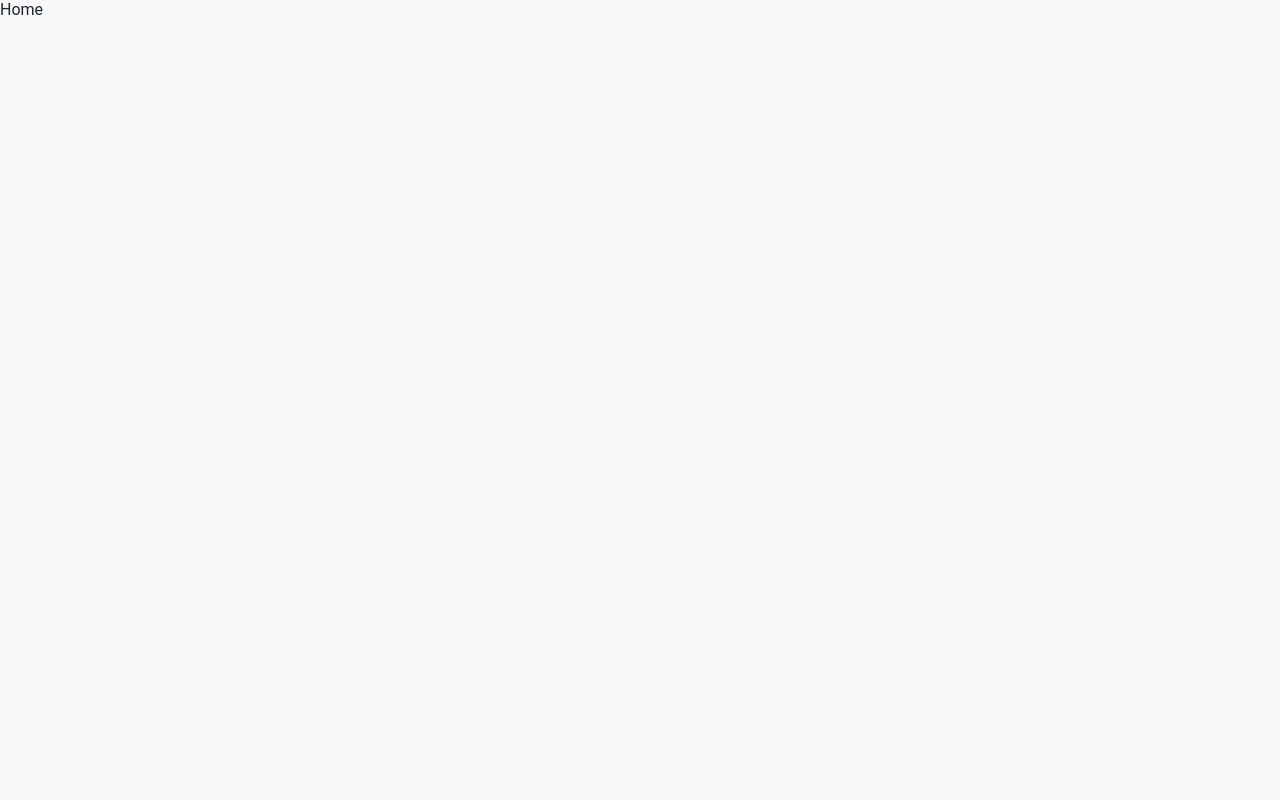
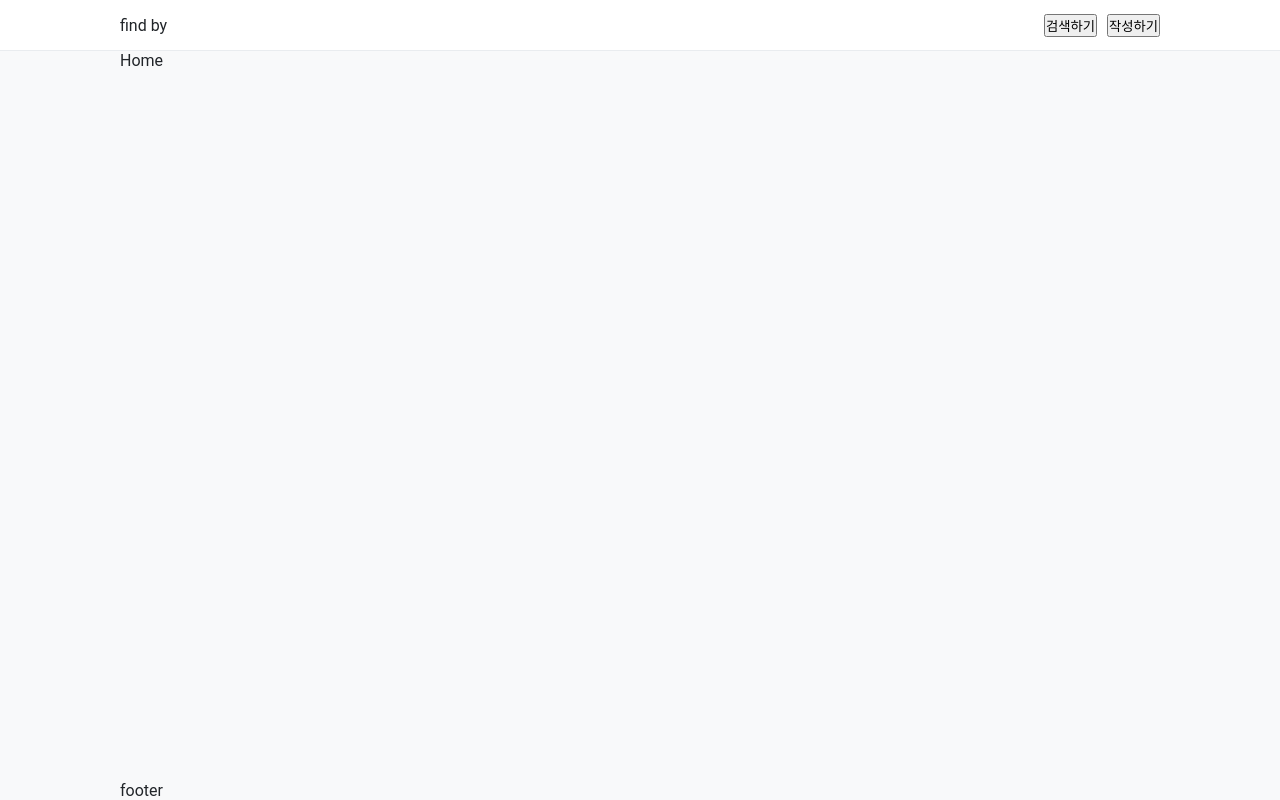
Before and after one commit to GDSC2023-Solution-Challenge/frontend, a React (Create React App) app: page / in a window 1280 px wide. Built offline with nearby package versions, Linux system fonts and the light colour scheme; a web font is replaced by a local one.

Commit message:
feat(layout): 기본적인 레이아웃 구성

```diff
--- a/package.json
+++ b/package.json
@@ -37,6 +37,7 @@
     "@types/node": "^16.18.12",
     "@types/react": "^18.0.28",
     "@types/react-dom": "^18.0.10",
+    "open-color": "^1.9.1",
     "react": "^18.2.0",
     "react-dom": "^18.2.0",
     "react-query": "^3.39.3",
--- a/src/App.tsx
+++ b/src/App.tsx
@@ -6,6 +6,7 @@ import { QueryClientProvider } from 'react-query'
 import { routeObjects } from '@routes/index'
 import queryClient from '@libs/queryClient'
 import { globalStyles } from '@styles/global'
+import { Layout } from './components/Layout'
 
 type Props = {}
 
@@ -15,7 +16,9 @@ const App: React.FC<Props> = () => {
   return (
     <QueryClientProvider client={queryClient}>
       <Global styles={globalStyles} />
-      <RouterProvider router={router} />
+      <Layout>
+        <RouterProvider router={router} />
+      </Layout>
     </QueryClientProvider>
   )
 }
--- /dev/null
+++ b/src/components/Button/Button,styled.tsx
@@ -0,0 +1,11 @@
+import styled from '@emotion/styled'
+
+const StyledWrapper = styled.button`
+  > header {
+    height: 50px;
+    display: flex;
+    align-items: center;
+  }
+`
+
+export default StyledWrapper
--- /dev/null
+++ b/src/components/Button/Button.tsx
@@ -0,0 +1,10 @@
+import React, { ButtonHTMLAttributes } from 'react'
+import StyledWrapper from './Button,styled'
+
+type Props = ButtonHTMLAttributes<HTMLButtonElement> & {}
+
+const Button: React.FC<Props> = ({ children }) => {
+  return <StyledWrapper>{children}</StyledWrapper>
+}
+
+export default Button
--- /dev/null
+++ b/src/components/Button/index.ts
@@ -0,0 +1 @@
+export { default as Button } from './Button'
--- /dev/null
+++ b/src/components/Layout/Layout.styled.tsx
@@ -0,0 +1,29 @@
+import styled from '@emotion/styled'
+import OpenColor from 'open-color'
+
+const StyledWrapper = styled.div`
+  display: grid;
+  grid-template-rows: auto minmax(0, 1fr) auto;
+  min-height: 100vh;
+  background-color: ${OpenColor.gray[0]};
+  > header {
+    background-color: white;
+    border-bottom: 1px solid ${OpenColor.gray[2]};
+    .wrapper {
+      height: 50px;
+      display: flex;
+      align-items: center;
+      justify-content: space-between;
+      .logo {
+      }
+      .rt {
+        display: flex;
+        gap: 10px;
+      }
+    }
+  }
+  > main {
+  }
+`
+
+export default StyledWrapper
--- /dev/null
+++ b/src/components/Layout/Layout.tsx
@@ -0,0 +1,27 @@
+import React, { ReactNode } from 'react'
+import { Button } from '../Button'
+import StyledWrapper from './Layout.styled'
+
+type Props = {
+  children?: ReactNode
+}
+
+const Layout: React.FC<Props> = ({ children }) => {
+  return (
+    <StyledWrapper>
+      <header>
+        <div className="wrapper common-container">
+          <div className="logo">find by</div>
+          <div className="rt">
+            <Button>검색하기</Button>
+            <Button>작성하기</Button>
+          </div>
+        </div>
+      </header>
+      <main className="common-container">{children}</main>
+      <footer className="common-container">footer</footer>
+    </StyledWrapper>
+  )
+}
+
+export default Layout
--- /dev/null
+++ b/src/components/Layout/index.ts
@@ -0,0 +1 @@
+export { default as Layout } from './Layout'
--- a/src/styles/common.ts
+++ b/src/styles/common.ts
@@ -1,5 +1,11 @@
 import { css } from '@emotion/react'
 
-const commonStyles = css``
+const commonStyles = css`
+  .common-container {
+    max-width: 1040px;
+    width: 100%;
+    margin: 0 auto;
+  }
+`
 
 export default commonStyles
```
Also changed, not shown: 2 other files (tests, documents, lock files or other folders).
